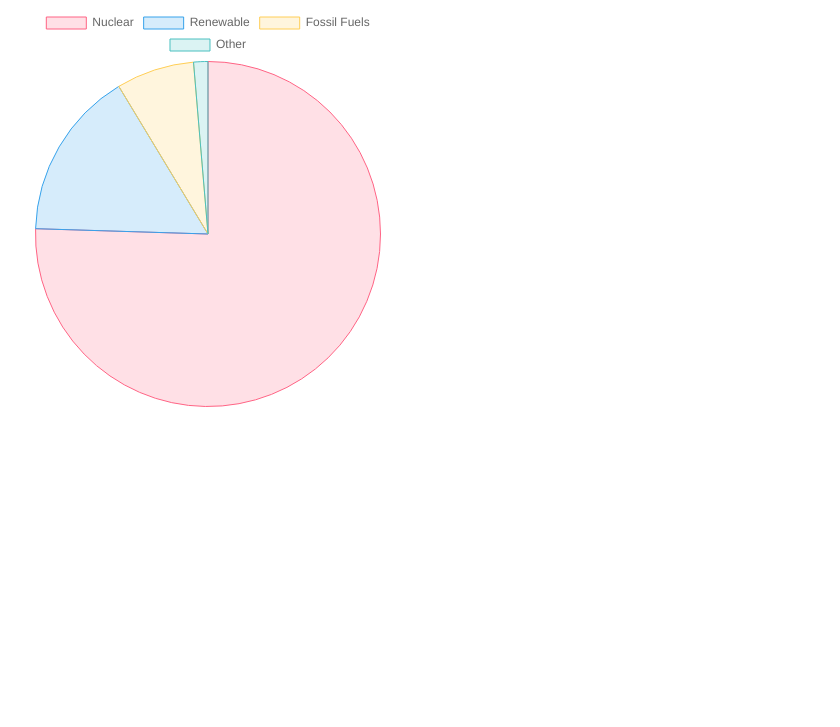
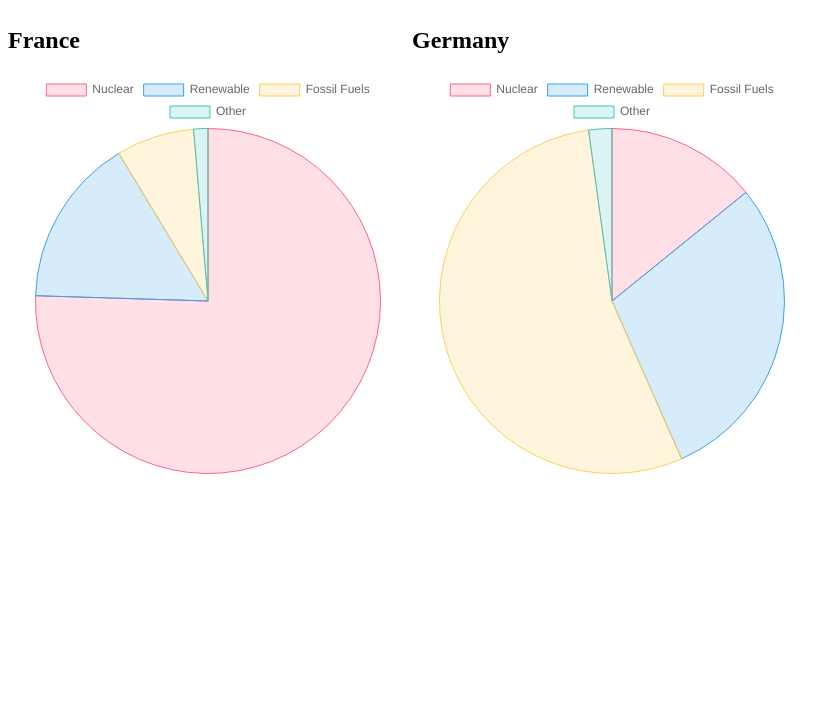
Before and after one commit to ArthurSrz/france-energy-viz, a plain HTML site: page index.html in a window 1280 px wide. Shown: the part 73-800 px from the top of the page, without its empty margins (0-840 px from the left). Drawn offline with nearby package versions, Linux system fonts and the light colour scheme.

Commit message:
Add Germany data

```diff
--- a/index.html
+++ b/index.html
@@ -1,16 +1,29 @@
-
 <!DOCTYPE html>
 <html>
 <head>
-    <title>Energy Production in France (2015)</title>
+    <title>Energy Production in France and Germany (2015)</title>
     <script src="https://cdn.jsdelivr.net/npm/chart.js"></script>
+    <style>
+        .chart-container {
+            display: inline-block;
+            width: 400px;
+            height: 400px;
+        }
+    </style>
 </head>
 <body>
-    <h1>Energy Production in France (2015)</h1>
-    <canvas id="myChart" width="400" height="400"></canvas>
+    <h1>Energy Production in France and Germany (2015)</h1>
+    <div class="chart-container">
+        <h2>France</h2>
+        <canvas id="franceChart"></canvas>
+    </div>
+    <div class="chart-container">
+        <h2>Germany</h2>
+        <canvas id="germanyChart"></canvas>
+    </div>
     <script>
-        var ctx = document.getElementById('myChart').getContext('2d');
-        var myChart = new Chart(ctx, {
+        var franceCtx = document.getElementById('franceChart').getContext('2d');
+        var franceChart = new Chart(franceCtx, {
             type: 'pie',
             data: {
                 labels: ['Nuclear', 'Renewable', 'Fossil Fuels', 'Other'],
@@ -33,7 +46,35 @@
                 }]
             },
             options: {
-                responsive: false
+                responsive: true
+            }
+        });
+
+        var germanyCtx = document.getElementById('germanyChart').getContext('2d');
+        var germanyChart = new Chart(germanyCtx, {
+            type: 'pie',
+            data: {
+                labels: ['Nuclear', 'Renewable', 'Fossil Fuels', 'Other'],
+                datasets: [{
+                    label: 'Energy Production in Germany (2015)',
+                    data: [14.16, 29.23, 54.44, 2.17],
+                    backgroundColor: [
+                        'rgba(255, 99, 132, 0.2)',
+                        'rgba(54, 162, 235, 0.2)',
+                        'rgba(255, 206, 86, 0.2)',
+                        'rgba(75, 192, 192, 0.2)'
+                    ],
+                    borderColor: [
+                        'rgba(255, 99, 132, 1)',
+                        'rgba(54, 162, 235, 1)',
+                        'rgba(255, 206, 86, 1)',
+                        'rgba(75, 192, 192, 1)'
+                    ],
+                    borderWidth: 1
+                }]
+            },
+            options: {
+                responsive: true
             }
         });
     </script>
```
